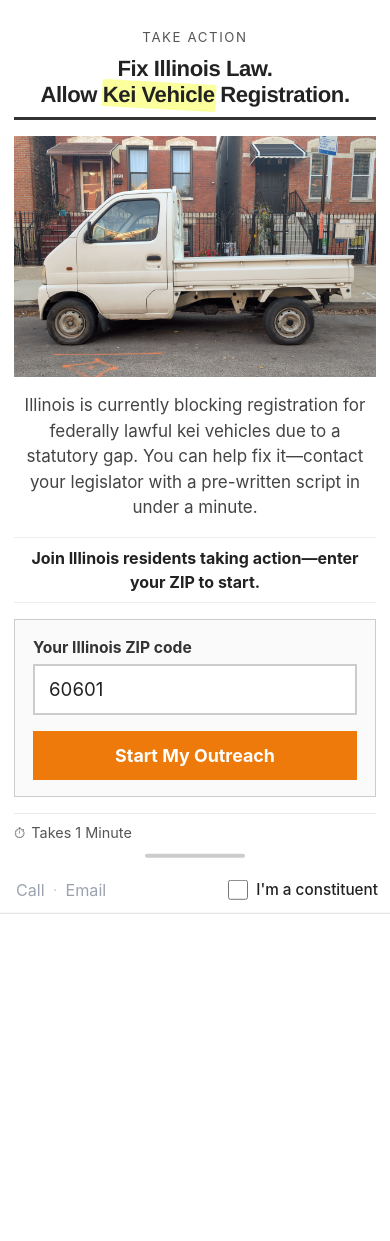
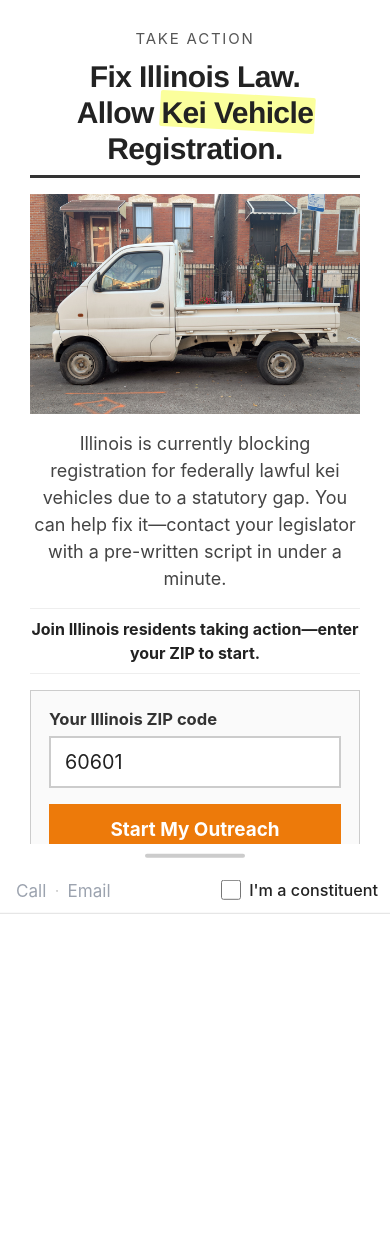
Before and after one commit to tyler-morales/ilga-graph, a FastAPI app: page /advocacy/ in a window 390 px wide. Before the commit the page ends 914 px from the top, so only its background shows below. Run offline with FastAPI, Linux system fonts and the light colour scheme; data that the repository does not hold is empty; parts of the project's set-up code (start-up, migrations or seed data) failed here and were passed over; some libraries are stand-ins or nearby versions.

Commit message:
Mobile typography: larger text, hero headline full-width and bigger
- variables.css: at 480px bump base to 18px, h1 2rem, h2 1.375rem, body/label tokens
- Hero: hero-inner full-width on phone; headline 1.875rem (phone) / 1.75rem (tablet);
  eyebrow and subhead larger on tablet/phone
- base.css: explicit body/h1/h2/footer sizes at 480px
- advocacy-drawer.css: mobile labels 0.9375rem, panel title 1.2rem

Co-authored-by: Cursor <cursoragent@cursor.com>

```diff
--- a/src/ilga_graph/static/css/advocacy-drawer.css
+++ b/src/ilga_graph/static/css/advocacy-drawer.css
@@ -2156,20 +2156,20 @@
 
     .chat-label,
     .drawer-contact-card-label {
-        font-size: 0.8rem;
+        font-size: 0.9375rem;
     }
 
     .chat-divider span {
-        font-size: 0.8rem;
+        font-size: 0.9375rem;
     }
 
     .drawer-interest-poll-bubble .chat-label {
-        font-size: 0.8rem;
+        font-size: 0.9375rem;
     }
 
     .phone-panel-title {
         padding: 16px 18px 10px;
-        font-size: 1.05em;
+        font-size: 1.2rem;
     }
 
     .phone-panel-body {
--- a/src/ilga_graph/static/css/advocacy-form.css
+++ b/src/ilga_graph/static/css/advocacy-form.css
@@ -854,7 +854,15 @@
   }
 
   .hero-headline {
-    font-size: 1.4em;
+    font-size: 1.75rem;
+  }
+
+  .hero-eyebrow {
+    font-size: 0.875rem;
+  }
+
+  .hero-subhead {
+    font-size: 1.0625rem;
   }
 
   .hero-form {
@@ -989,17 +997,29 @@
 
 /* ── Responsive: phone ── */
 @media (max-width: 480px) {
+  .hero-inner {
+    max-width: 100%;
+    padding-left: 16px;
+    padding-right: 16px;
+  }
+
+  .hero-headline {
+    font-size: 1.875rem;
+    width: 100%;
+    line-height: 1.2;
+  }
+
+  .hero-eyebrow {
+    font-size: 0.9375rem;
+  }
+
   .hero-image {
     max-width: 100%;
     height: auto;
   }
 
-  .hero-headline {
-    font-size: 1.3em;
-  }
-
   .hero-subhead {
-    font-size: 1em;
+    font-size: 1.125rem;
     line-height: 1.5;
   }
 
--- a/src/ilga_graph/static/css/base.css
+++ b/src/ilga_graph/static/css/base.css
@@ -782,4 +782,25 @@ ML Intelligence Dashboard
   .container {
     padding: 12px 14px;
   }
+
+  body {
+    font-size: var(--font-size-base);
+  }
+
+  h1 {
+    font-size: var(--font-size-h1);
+  }
+
+  h2 {
+    font-size: var(--font-size-h2);
+  }
+
+  .footer,
+  .footer-disclaimer {
+    font-size: 0.9375rem;
+  }
+
+  .footer-disclaimer {
+    font-size: 0.875rem;
+  }
 }
--- a/src/ilga_graph/static/css/variables.css
+++ b/src/ilga_graph/static/css/variables.css
@@ -69,8 +69,13 @@
   --color-hero-cta-focus-ring: #333;
 }
 
+/* Mobile: larger base and headings for readable touch-first typography (16px → 18px base, prominent h1/h2) */
 @media (max-width: 480px) {
   :root {
-    --font-size-base: 1.0625rem;
+    --font-size-base: 1.125rem;
+    --font-size-body: 1rem;
+    --font-size-label: 0.9375rem;
+    --font-size-h1: 2rem;
+    --font-size-h2: 1.375rem;
   }
 }
```
Also changed, not shown: TODOS.md (+1 -0 lines).
